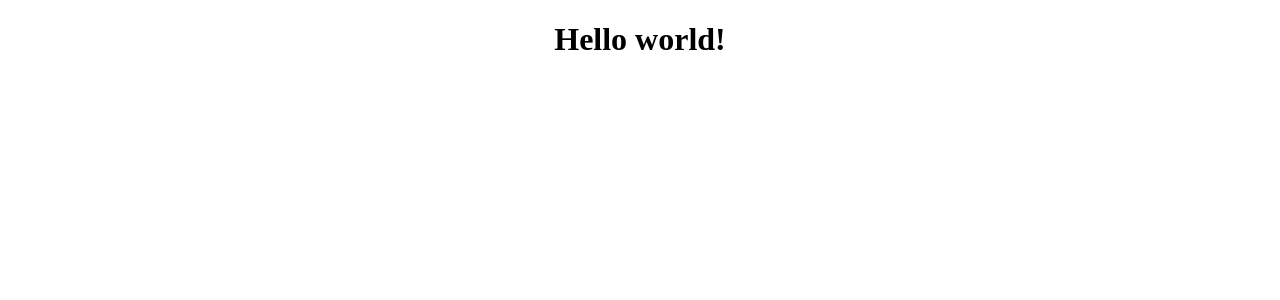
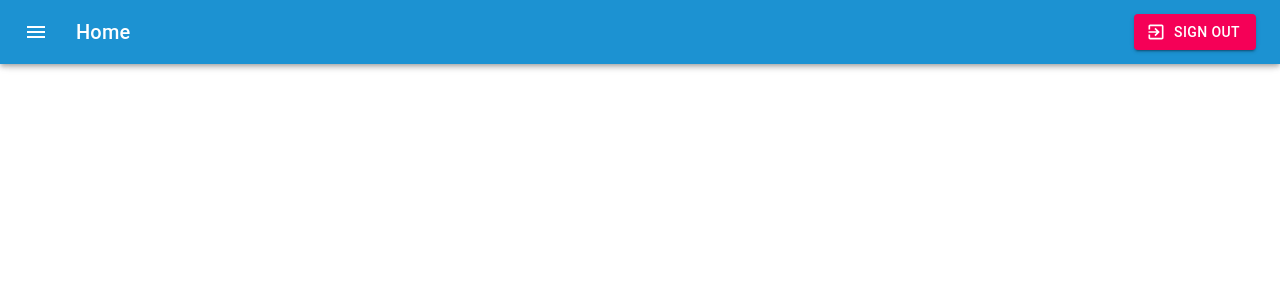
Before and after one commit to ian038/nationalpark_list, a React (Create React App) app in the folder client/: page / in a window 1280 px wide. Shown: the top 300 px of the page. Built offline with nearby package versions, Linux system fonts and the light colour scheme.

Commit message:
Added basic react app foundation

```diff
--- a/client/package.json
+++ b/client/package.json
@@ -3,11 +3,14 @@
   "version": "0.1.0",
   "private": true,
   "dependencies": {
+    "@material-ui/core": "^4.10.0",
+    "@material-ui/icons": "^4.9.1",
     "@testing-library/jest-dom": "^4.2.4",
     "@testing-library/react": "^9.5.0",
     "@testing-library/user-event": "^7.2.1",
     "react": "^16.13.1",
     "react-dom": "^16.13.1",
+    "react-router-dom": "^5.2.0",
     "react-scripts": "3.4.1"
   },
   "scripts": {
--- a/client/public/index.html
+++ b/client/public/index.html
@@ -11,6 +11,7 @@
     />
     <link rel="apple-touch-icon" href="%PUBLIC_URL%/logo192.png" />
     <link rel="manifest" href="%PUBLIC_URL%/manifest.json" />
+    <link rel="stylesheet" href="https://fonts.googleapis.com/icon?family=Material+Icons" />
     <title>National Park List</title>
   </head>
   <body>
--- a/client/src/App.css
+++ /dev/null
@@ -1,3 +0,0 @@
-.App {
-  text-align: center;
-}
--- a/client/src/App.js
+++ b/client/src/App.js
@@ -1,10 +1,11 @@
 import React from 'react';
-import './App.css';
+
+import Router from './router'
 
 function App() {
   return (
     <div className="App">
-      <h1>Hello world!</h1>
+      <Router />
     </div>
   );
 }
--- /dev/null
+++ b/client/src/components/Dashboard.js
@@ -0,0 +1,119 @@
+import React, { useState } from 'react';
+import clsx from 'clsx';
+import { makeStyles, useTheme } from '@material-ui/core/styles';
+import Drawer from '@material-ui/core/Drawer';
+import AppBar from '@material-ui/core/AppBar';
+import Toolbar from '@material-ui/core/Toolbar';
+import List from '@material-ui/core/List';
+import Typography from '@material-ui/core/Typography';
+import Divider from '@material-ui/core/Divider';
+import IconButton from '@material-ui/core/IconButton';
+import MenuIcon from '@material-ui/icons/Menu';
+import ChevronLeftIcon from '@material-ui/icons/ChevronLeft';
+import ChevronRightIcon from '@material-ui/icons/ChevronRight';
+import ListItem from '@material-ui/core/ListItem';
+import ListItemIcon from '@material-ui/core/ListItemIcon';
+import ListItemText from '@material-ui/core/ListItemText';
+import AccountCircleIcon from '@material-ui/icons/AccountCircle';
+import ExitToAppIcon from '@material-ui/icons/ExitToApp';
+import Button from '@material-ui/core/Button';
+
+const drawerWidth = 240;
+
+const useStyles = makeStyles((theme) => ({
+  root: {
+    flexGrow: 1
+  },
+  menuButton: {
+    marginRight: theme.spacing(2),
+  },
+  drawer: {
+    width: drawerWidth,
+    flexShrink: 0,
+  },
+  drawerPaper: {
+    width: drawerWidth,
+  },
+  drawerHeader: {
+    display: 'flex',
+    alignItems: 'center',
+    padding: theme.spacing(0, 1),
+    // necessary for content to be below app bar
+    ...theme.mixins.toolbar,
+    justifyContent: 'flex-end',
+  },
+  title: {
+    flexGrow: 1,
+    color: '#fff'
+  }
+}));
+
+export default function PersistentDrawerLeft() {
+  const classes = useStyles();
+  const theme = useTheme();
+  const [open, setOpen] = useState(false);
+
+  const handleDrawerOpen = () => {
+    setOpen(true);
+  };
+
+  const handleDrawerClose = () => {
+    setOpen(false);
+  };
+
+  return (
+    <div className={classes.root}>
+      <AppBar
+        position="fixed"
+        className='appBar'
+        style={{ background: '#1c92d2' }}
+      >
+        <Toolbar>
+          <IconButton
+            color="inherit"
+            aria-label="open drawer"
+            onClick={handleDrawerOpen}
+            edge="start"
+            className={clsx(classes.menuButton, open && classes.hide)}
+          >
+            <MenuIcon />
+          </IconButton>
+          <Typography variant="h6" className={classes.title}>
+            Home
+          </Typography>
+          <Button variant='contained' color="secondary" startIcon={<ExitToAppIcon />}>Sign Out</Button>
+        </Toolbar>
+      </AppBar>
+      <Drawer
+        className={classes.drawer}
+        variant="persistent"
+        anchor="left"
+        open={open}
+        classes={{
+          paper: classes.drawerPaper,
+        }}
+      >
+        <div className={classes.drawerHeader}>
+          <IconButton onClick={handleDrawerClose}>
+            {theme.direction === 'ltr' ? <ChevronLeftIcon /> : <ChevronRightIcon />}
+          </IconButton>
+        </div>
+        <Divider />
+        <List>
+          {['Home', 'Sign Out'].map((text, index) => (
+            <ListItem button key={text}>
+              <ListItemIcon>{index % 2 === 0 ? <AccountCircleIcon /> : <ExitToAppIcon />}</ListItemIcon>
+              <ListItemText primary={text} />
+            </ListItem>
+          ))}
+        </List>
+      </Drawer>
+      <main
+        className={clsx(classes.content, {
+          [classes.contentShift]: open,
+        })}
+      >
+      </main>
+    </div>
+  );
+}
--- /dev/null
+++ b/client/src/router.js
@@ -0,0 +1,15 @@
+import React from 'react'
+import { BrowserRouter, Switch, Route } from 'react-router-dom'
+
+
+import Dashboard from './components/Dashboard'
+
+export default function Router() {
+    return (
+        <BrowserRouter>
+            <Switch>
+                <Route exact path='/' component={Dashboard} />
+            </Switch>
+        </BrowserRouter>
+    )
+}
```
Also changed, not shown: 2 other files (tests, documents, lock files or other folders).
